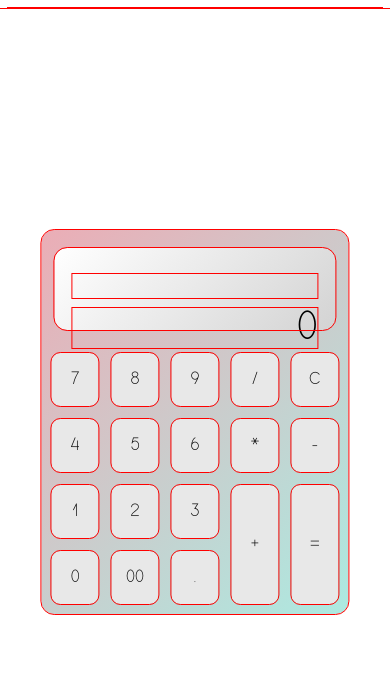
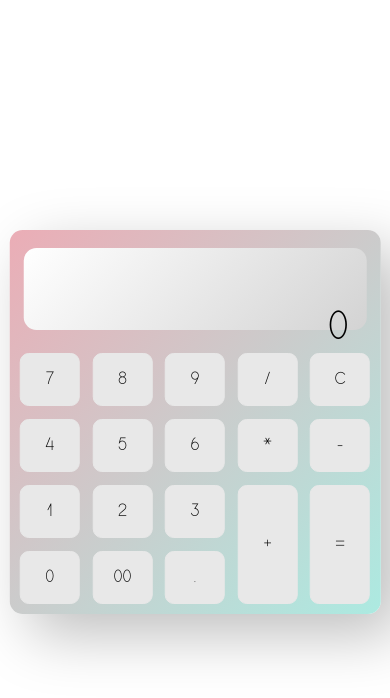
Before and after one commit to nearlyblank/calc, a plain HTML site: page index.html in a window 390 px wide. Drawn offline with Linux system fonts and the light colour scheme.

Commit message:
added media queries in attempt to fix mobile issue

```diff
--- a/styles.css
+++ b/styles.css
@@ -15,7 +15,7 @@
     font-size: 1.6rem;
     font-family: ModernSans-Light;
     font-weight: 100;
-    outline: 1px solid red;
+    /* outline: 1px solid red; */
 }
 
 .container {
@@ -61,7 +61,7 @@ button:active {
     padding: 0 .4rem .4rem .4rem;
     background: linear-gradient(135deg, #ebadb6 0%, #aceae1 100%);
     border-radius: .5rem;
-    /* box-shadow: 20px 20px 60px #bebebe, -20px -20px 60px #ffffff; */
+    box-shadow: 20px 20px 60px #bebebe, -20px -20px 60px #ffffff;
     display: grid;
     gap: .5rem;
     grid-template-columns: 1fr 1fr 1fr 1fr 1fr;
@@ -98,3 +98,9 @@ button:active {
     text-align: right;
     grid-area: display;
 }
+
+@media (max-width:400px) {
+    .card {
+        width: 95%;
+    }
+}
```
